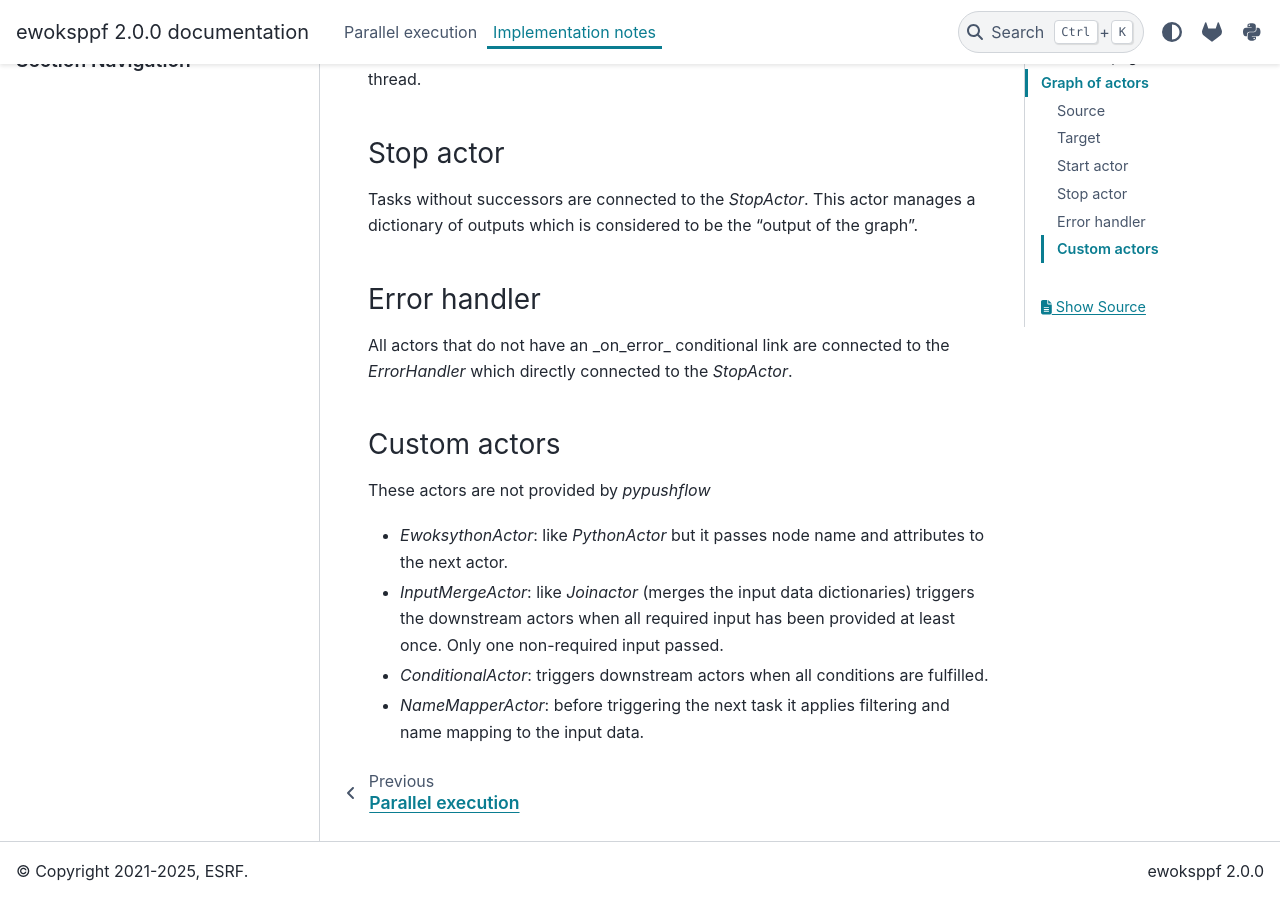
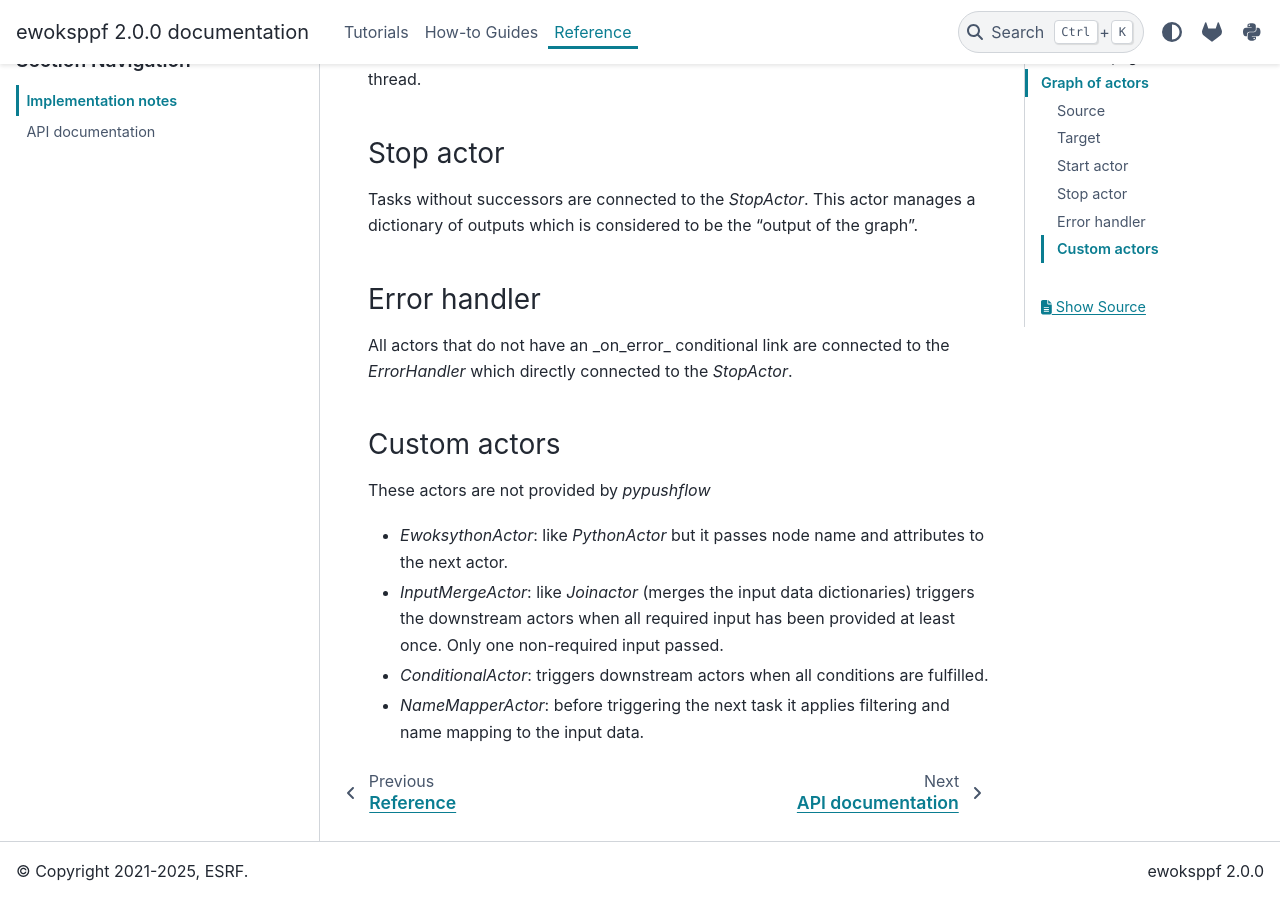
Before and after one commit to ewoks-kit/ewoksppf, a Sphinx documentation site: the page built from doc/reference/actors.rst, in a window 1280 px wide and 900 px high, scrolled down 1588 px. Built offline with Sphinx 7.4.7 and the PyData theme 0.15.4, drawn with Linux system fonts in a browser that asks for light colours; pages that are not in the unit, such as notebooks, are missing from menus.

Commit message:
docs: restructure

```diff
--- /dev/null
+++ b/doc/howtoguides/index.rst
@@ -0,0 +1,7 @@
+How-to Guides
+=============
+
+.. toctree::
+    :maxdepth: 1
+
+    parallel
--- a/doc/actors.rst
+++ b/doc/reference/actors.rst
@@ -1,4 +1,3 @@
-
 Implementation notes
 ====================
 
--- /dev/null
+++ b/doc/reference/index.rst
@@ -0,0 +1,8 @@
+Reference
+=========
+
+.. toctree::
+    :maxdepth: 1
+
+    actors
+    api
```
Also changed, not shown: doc/index.rst (+4 -27 lines), doc/tutorials/getting_started.rst (added, +16 -0 lines), doc/tutorials/index.rst (added, +7 -0 lines), doc/howtoguides/parallel.rst (renamed from doc/parallel.rst), doc/reference/api.rst (renamed from doc/api.rst), 1 other file.
